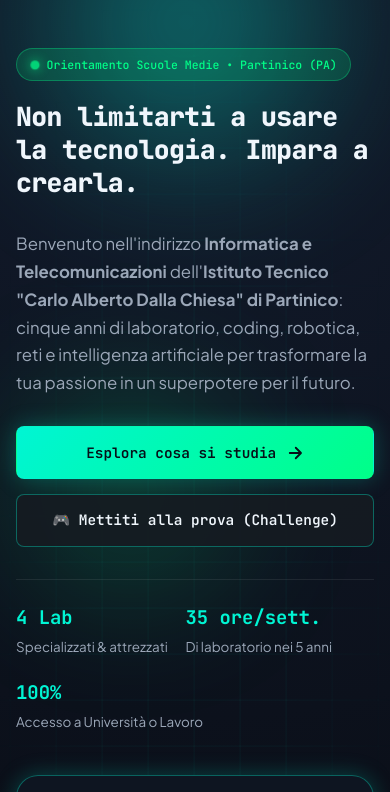
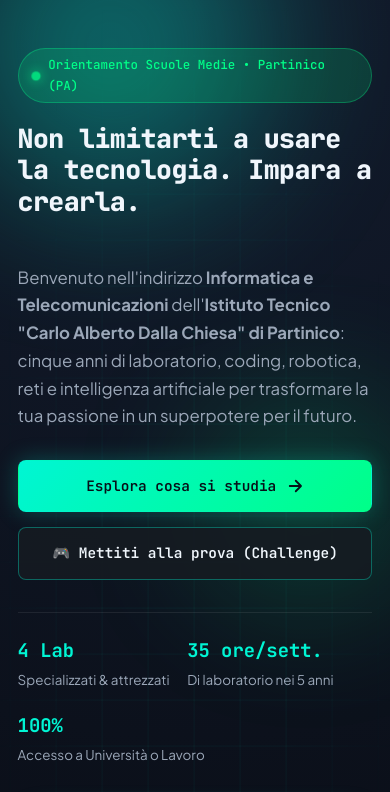
Before and after one commit to federicoconcone-itcadc/itdcinformatica, a plain HTML site: page index.html in a window 390 px wide. Shown: the part 73-865 px from the top of the page. Drawn offline with Linux system fonts and the light colour scheme.

Commit message:
Update style.css

```diff
--- a/css/style.css
+++ b/css/style.css
@@ -1545,94 +1545,3 @@ h1, h2, h3, h4, .mono {
     font-size: 1.18rem;
   }
 }
-
-/* ==========================================================================
-   FIX DEFINITIVO IOS SAFARI & MOBILE VIEWPORT
-   ========================================================================== */
-html {
-  overflow-x: clip;
-  width: 100%;
-}
-
-body {
-  overflow-x: clip;
-  width: 100%;
-  min-width: 0;
-  position: relative;
-}
-
-/* Impedisce alle sfere luminose di allargare il viewport su iOS Safari */
-.hero-banner,
-.page-banner,
-.dynamic-bg {
-  overflow: hidden;
-  overflow: clip;
-  max-width: 100%;
-}
-
-.orb-cyan,
-.orb-purple,
-.orb-green {
-  max-width: 65vw;
-  max-height: 65vw;
-  left: 10%;
-  right: auto;
-}
-
-@media (max-width: 820px) {
-  .container {
-    width: 100% !important;
-    max-width: 100% !important;
-    padding-left: 1rem !important;
-    padding-right: 1rem !important;
-  }
-
-  .hero-grid,
-  .lab-split,
-  .grid-4,
-  .grid-3,
-  .grid-2,
-  .pathway-switch,
-  .footer-grid {
-    display: grid !important;
-    grid-template-columns: 1fr !important;
-    width: 100% !important;
-  }
-
-  .hero-grid > *,
-  .lab-split > *,
-  .grid-4 > *,
-  .grid-3 > *,
-  .grid-2 > * {
-    min-width: 0 !important;
-    max-width: 100% !important;
-    width: 100% !important;
-    grid-column: auto !important;
-  }
-
-  .hero-actions {
-    flex-direction: column !important;
-    width: 100% !important;
-  }
-
-  .hero-actions .btn {
-    width: 100% !important;
-  }
-
-  .hero-eyebrow {
-    font-size: 0.72rem !important;
-    white-space: normal !important;
-  }
-
-  .hero-title {
-    font-size: 1.65rem !important;
-    line-height: 1.25 !important;
-    min-height: 4.2em !important;
-  }
-
-  .code-snippet {
-    font-size: 0.74rem !important;
-    max-width: 100% !important;
-    overflow-x: auto !important;
-  }
-}
```
